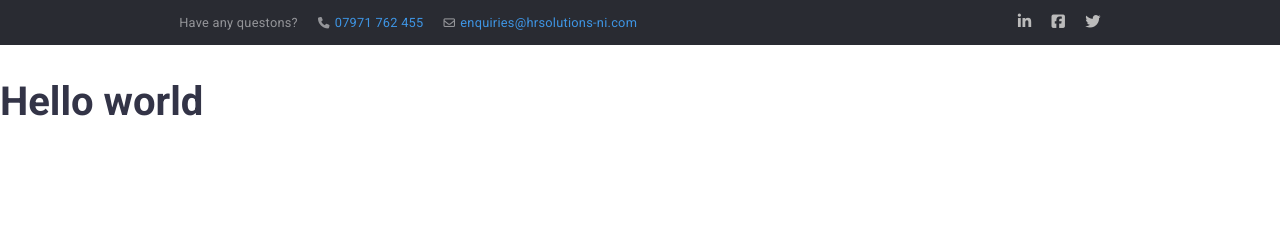
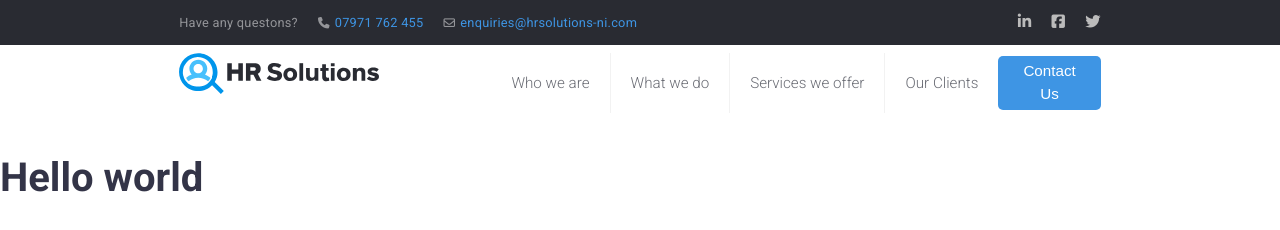
Before and after one commit to simonmcferran/hr-solutions, a website: page src/index.html in a window 1280 px wide. Drawn offline with Linux system fonts and the light colour scheme.

Commit message:
main header and nav styling

```diff
--- a/src/index.html
+++ b/src/index.html
@@ -33,6 +33,29 @@
       </div>
     </div>
   </section>
+  <section>
+    <div class="container vertical-center">
+      <div class="row">
+        <div class="col-4">
+          <div class="headerBrand">
+            <img src="assets/img/HR-Solutions-Logo.svg">
+          </div>
+        </div>
+        <div class="col-8">
+          <div class="headerNavigation vertical-center">
+            <nav class="mainNav ">
+              <ul>
+                <li class="active"><a href="#">Who we are</a></li>
+                <li><a href="#">What we do</a></li>
+                <li><a href="#">Services we offer</a></li>
+                <li><a href="#">Our Clients</a></li>
+              </ul>
+            </nav>
+            <button class="buttonPrimary">Contact Us</button>
+          </div>
+        </div>
+      </div>
+  </section>
 </header>
 <h1>Hello world</h1>
 <script src="https://kit.fontawesome.com/b04f1925ef.js"></script>
--- /dev/null
+++ b/src/scss/components/_button.scss
@@ -0,0 +1,23 @@
+button {
+  &:focus {
+    outline: none;
+  }
+}
+
+.button {
+  &Primary {
+    background-color: #3e95e4;
+    border-radius: 5px;
+    border: none;
+    font-size: 0.95em;
+    color: white;
+    height: 54px;
+    padding: 0 25px;
+    transition: background-color 0.4s ease-out;
+
+    &:hover {
+      background-color: #68bff6;
+      cursor: pointer;
+    }
+  }
+}
--- /dev/null
+++ b/src/scss/components/_index.scss
@@ -0,0 +1,2 @@
+@import "button";
+@import "navigation";
--- /dev/null
+++ b/src/scss/components/_navigation.scss
@@ -0,0 +1,36 @@
+nav {
+  &.mainNav {
+    ul {
+      margin: 0;
+      padding: 0;
+      list-style: none;
+      display: flex;
+      flex-direction: row;
+      justify-content: flex-end;
+      align-items: center;
+    }
+    li:not(:last-child) {
+      a {
+        border-width: 0 1px 0 0;
+      }
+    }
+
+    a {
+      text-decoration: none;
+      font-size: 0.95em;
+      display: block;
+      line-height: 60px;
+      padding: 0 20px;
+      white-space: nowrap;
+      border-width: 0;
+      border-style: solid;
+      border-color: rgba(0, 0, 0, .05);
+      color: #6a6c74;
+      font-weight: 300;
+      transition: color 0.4s ease-out;
+      &:hover {
+        color: #3e95e4;
+      }
+    }
+  }
+}
--- a/src/scss/header/_header.scss
+++ b/src/scss/header/_header.scss
@@ -28,6 +28,7 @@
     li:not(:last-child) {
       margin-right: 20px;
     }
+
     i {
       color: #949599;
       transition: color 0.4s ease-out;
@@ -54,4 +55,19 @@
       color: #ffffff;
     }
   }
+
+  &Brand {
+    display: flex;
+    flex: 1;
+
+    img {
+      width: 200px;
+    }
+  }
+
+  &Navigation {
+    display: flex;
+    flex-direction: row;
+    justify-content: flex-end;
+  }
 }
--- a/src/scss/main.scss
+++ b/src/scss/main.scss
@@ -1,3 +1,4 @@
 @import "layout/index";
 @import "base/index";
+@import "components/index";
 @import "header/header";
```
Also changed, not shown: src/assets/img/HR-Solutions-Logo.svg (added), src/css/main.css.
